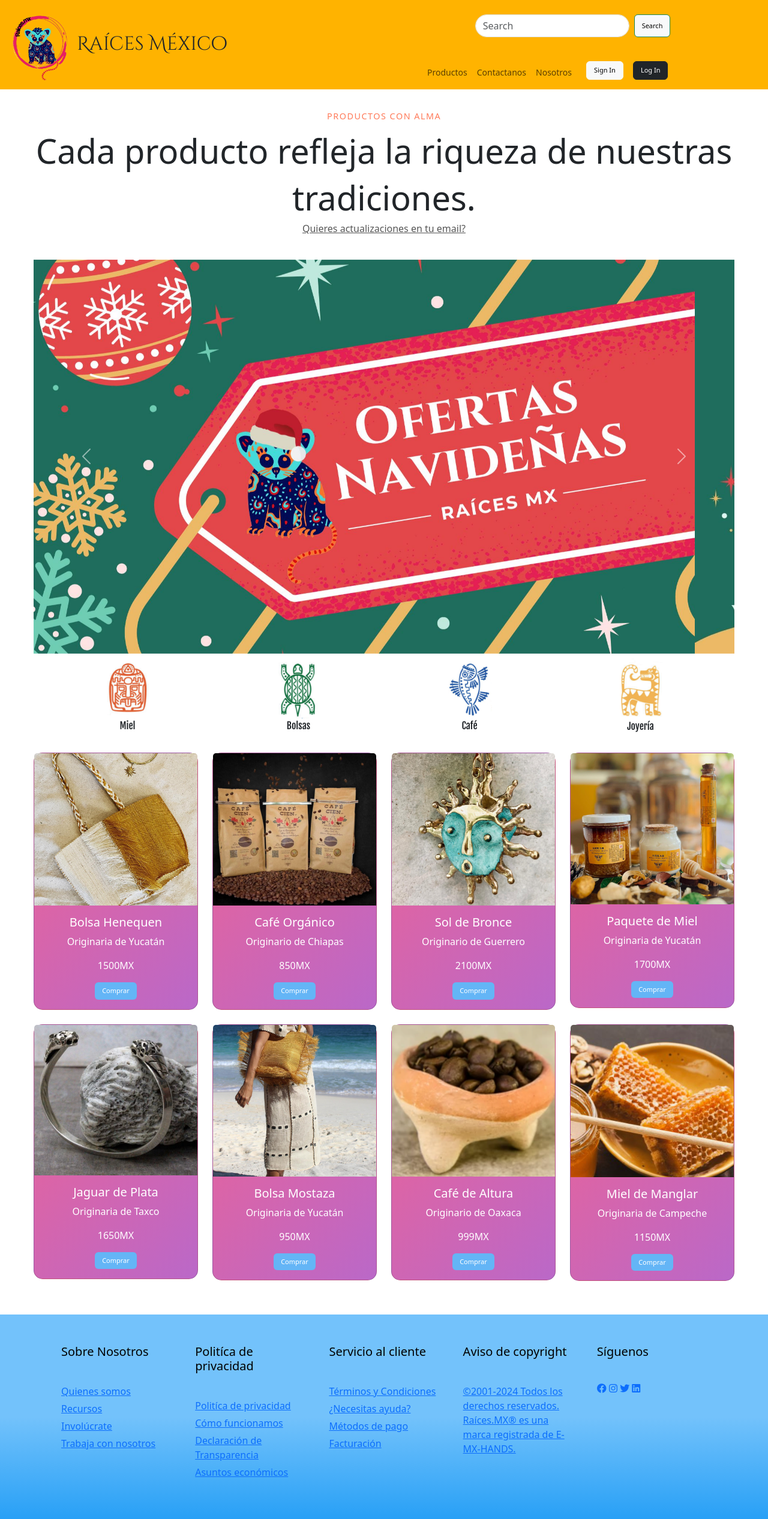
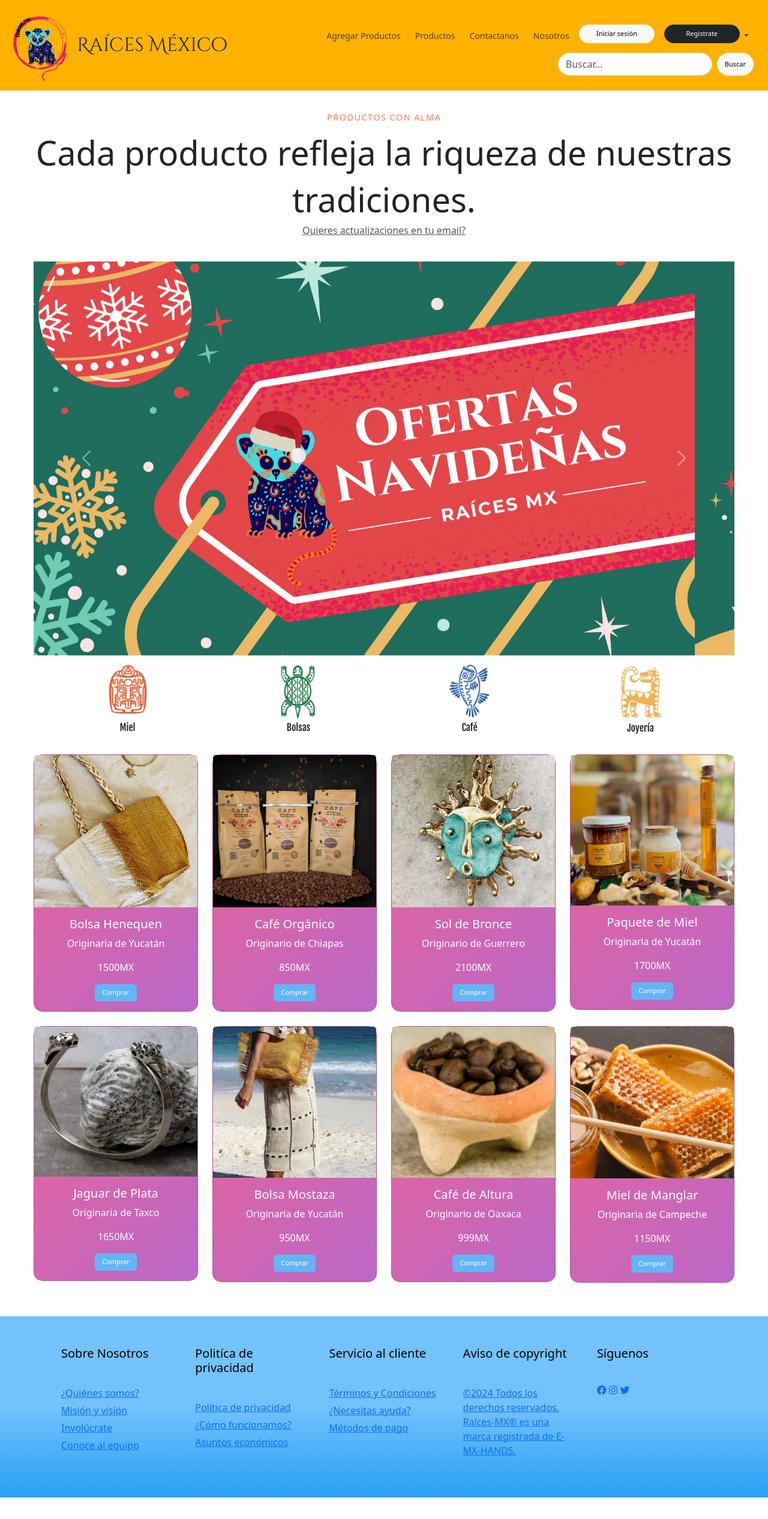
Before and after one commit to abivilleda28/Ra-ces-MX, a plain HTML site: page index.html in a window 1280 px wide. Shown: the whole page at 60% size. After the commit the page ends 2497 px from the top, so only its background shows below. Drawn offline with nearby package versions, Linux system fonts and the light colour scheme.

Commit message:
Update index.html

```diff
--- a/index.html
+++ b/index.html
@@ -33,71 +33,73 @@
   <body>
 
     <!-- Aqui comienza el Header -->
-    <header class="container-fluid d-flex flex-row"> <!-- container-fluid para que sea responsivo. d-flex para distribuir el espacio entre los elementos cuando no se conoce el tamaño exacto. flex-row para acomodar los elementos en filas. -->
-
+    <header>
+    <nav class="navbar navbar-expand-lg">
+      <div class="container-fluid">
         <nav class="navbar"> <!-- navbar para el link del logo -->
           <section>
-          <a class="navbar-brand" href="#">
+            <a class="navbar-brand" href="/Raices-Ecommerce/src/inicio.html">
               <img src="images/caco.png" alt="Raíces México" width="100"> <!---->
             </a>
           </section>
-      </nav>
-
-      <nav class="navbar">
-        <section class="container-flex|">
+          <section class="container-flex">
             <span class="navbar-brand1 mb-0 fs-2  ">Raíces  México</span>
           </section>
         </nav>
+        <button class="navbar-toggler" type="button" data-bs-toggle="collapse" data-bs-target="#navbarScroll" aria-controls="navbarScroll" aria-expanded="false" aria-label="Toggle navigation">
+          <span class="navbar-toggler-icon"></span>
+        </button>
+        <div class="collapse navbar-collapse" id="navbarScroll">
+          <section class="container d-flex flex-column align-items-end h-50 mt-3 " style="
+  margin-right: 0px;">
+          <ul class="navbar-nav my-2 my-lg-0" style="--bs-scroll-height: 100px;">
+          <!--Permanecera oculto y solo sera visible para los artesanos-->
+          <li class="nav-item me-2">
+            <a class="nav-link" id="oculto" href="#">Agregar Productos</a>
+          </li>
+            <li class="nav-item me-2">
+              <a class="nav-link" href="/Raices-Ecommerce/src/pages/Lista de productos/catalogo.html">Productos</a>
+            </li>
+            <li class="nav-item me-2">
+              <a class="nav-link" href="/Raices-Ecommerce/src/pages/Contactanos/contactanos.html">Contactanos</a>
+            </li>
+            <li class="nav-item me-2">
+              <a class="nav-link" href="/Raices-Ecommerce/src/pages/Sobre Nosotros/nosotros.html">Nosotros</a>
+            </li>
+            <!---->
+            <li>
+              <a class="nav-item me-2" href="/Raices-Ecommerce/src/pages/Login/login.html">
+                <button type="button" class="btn btn-light align-items-end mb-2 rounded-pill"style="
+    width: 126px">Iniciar sesión</button>
+              </a> </li>
+              <li class="nav-item dropdown">
+                <a class="nav-link dropdown-toggle" href="#" role="button" data-bs-toggle="dropdown" aria-expanded="false" style="
+      padding-top: 0px;">
+                  <button type="button" class="btn btn-dark align-items-end mb-2 rounded-pill" style="
+    width: 126px">
+                  Registrate
+                </button>
+                </a>
+                <ul class="dropdown-menu">
+                  <li><a class="dropdown-item" href="#">Soy artesano </a></li>
+                  <li><a class="dropdown-item" href="#">Soy comprador </a></li>
+                </ul>
+              </li>
+          </ul>
 
-      <section class="container d-flex flex-column align-items-end w-50 h-50 mt-3 row-gap-4">
-        <nav class="navbar align-items-start  me-2  ">
-          <form class="d-flex " role="search">
-            <input class="form-control me-2 rounded-pill " type="search" placeholder="Search" aria-label="Search">
-            <button class="btn btn-outline-success  text-black bg-light boton" type="submit">Search</button>
+      <section >
+          <form class="d-flex" role="search">
+            <input class="form-control me-2 rounded-pill" type="search" placeholder="Buscar..." aria-label="Search">
+            <button class="btn btn-light rounded-pill" type="submit">Buscar</button>
           </form>
+
+        </div>
+       </div>
+      </section></section>
     </nav>
 
-        <nav class="navbar navbar-expand-lg ">
-          <section class="container-fluid">
+    </header>
 
-            <button class="navbar-toggler" type="button" data-bs-toggle="collapse" data-bs-target="#navbarNav">
-              <span class="navbar-toggler-icon"></span>
-            </button>
-
-            <section class="collapse navbar-collapse" id="navbarNav">
-              <ul class="navbar-nav ms-auto">
-
-                <li class="nav-item">
-                  <a class="nav-link" href="./pages/Lista de productos/Productos.html">Productos</a>
-                </li>
-
-                <li class="nav-item">
-                  <a class="nav-link" href="./pages/Contactanos/contactanos.html">Contactanos</a>
-                </li>
-
-                <li class="nav-item">
-                  <a class="nav-link" href="./pages/Sobre Nosotros/nosotros.html">Nosotros</a>
-                </li>
-
-                <a href="./pages/Login/login.html">
-                  <button type="button" class="btn btn-light ms-3 align-items-start mb-2">Sign In</button>
-                </a>
-
-                <a href="./pages/Login/login.html">
-                  <button type="button" class="btn btn-dark ms-3 align-items-start mb-2">Log In</button>
-                </a>
-
-              </ul>
-
-            </section>
-
-          </section>
-
-        </nav>
-
-      </section>
-
-    </header>
 
     <main class="contenedor">
 
@@ -285,46 +287,40 @@
               <div class="footer-links">
                   <h4>Sobre Nosotros</h4>
                   <ul role="navigation">
-                  <li><a href="#">Quienes somos</a></li>
-                  <li><a href="#">Recursos</a></li>
-                  <li><a href="#">Involúcrate</a></li>
-                  <li><a href="#">Trabaja con nosotros</a></li>
+                      <li><a href="/Raices-Ecommerce/src/pages/Sobre Nosotros/nosotros.html">¿Quiénes somos?</a></li>
+                      <li><a target="_blank" href="/Raices-Ecommerce/src/assets/Images/MVV.png">Misión y visión</a></li>
+                      <li><a href="/Raices-Ecommerce/src/pages/Contactanos/contactanos.html">Involúcrate</a></li>
+                      <li><a href="/Raices-Ecommerce/src/pages/Sobre Nosotros/nosotros.html#equipoChicatana">Conoce al equipo</a></li>
                   </ul>
               </div>
               <div class="footer-links">
                   <h4>Politíca de privacidad</h4>
                   <ul>
-                  <li><a href="#">Politíca de privacidad</a></li>
-                  <li><a href="#">Cómo funcionamos</a></li>
-                  <li><a href="#">Declaración de Transparencia</a></li>
-                  <li><a href="#">Asuntos económicos</a></li>
+                      <li><a target="_blank" href="/Raices-Ecommerce/src/assets/PDFs/POLÍTICA DE PRIVACIDAD.pdf">Política de privacidad</a></li>
+                      <li><a target="_blank" href="/Raices-Ecommerce/src/assets/PDFs/como funcionamos.pdf">¿Cómo funcionamos?</a></li>
+                      <li><a target="_blank" href="/Raices-Ecommerce/src/assets/PDFs/Asuntos Economicos.pdf">Asuntos económicos</a></li>
                   </ul>
               </div>
               <div class="footer-links">
                   <h4>Servicio al cliente</h4>
                   <ul>
-                  <li><a href="#">Términos y Condiciones</a></li>
-                  <li><a href="#">¿Necesitas ayuda?</a></li>
-                  <li><a href="#">Métodos de pago</a></li>
-                  <li><a href="#">Facturación</a></li>
-
+                      <li><a target="_blank" href="/Raices-Ecommerce/src/assets/PDFs/Términos y condiciones (E-MX).pdf">Términos y Condiciones</a></li>
+                      <li><a href="/Raices-Ecommerce/src/pages/Contactanos/contactanos.html">¿Necesitas ayuda?</a></li>
+                      <li><a target="_blank"href="/Raices-Ecommerce/src/assets/PDFs/Métodos_pago.pdf">Métodos de pago</a></li>
                   </ul>
               </div>
               <div class="footer-links">
                   <h4>Aviso de copyright</h4>
                   <ul>
-                  <li><a href="#">©2001-2024 Todos los derechos reservados. Raíces.MX® es una marca registrada
-                          de
-                          E-MX-HANDS.</a></li>
+                      <li><a target="_blank" href="/Raices-Ecommerce/src/assets/PDFs/AVISO DE COPYRIGHT.pdf">©2024 Todos los derechos reservados. Raíces-MX® es una marca registrada de E-MX-HANDS.</a></li>
                   </ul>
               </div>
               <div class="footer-links">
                   <h4>Síguenos</h4>
                   <div class="social-link">
-                  <a href="#"><i class="fab fa-facebook"></i></a>
-                  <a href="#"><i class="fab fa-instagram"></i></a>
-                  <a href="#"><i class="fab fa-twitter"></i></a>
-                  <a href="#"><i class="fab fa-linkedin"></i></a>
+                      <a target="_blank" href="https://www.facebook.com/profile.php?id=61569948054140"><i class="fab fa-facebook"></i></a>
+                      <a target="_blank" href="https://www.instagram.com/e.mex.hands.raicesmexico/"><i class="fab fa-instagram"></i></a>
+                      <a target="_blank" href="https://x.com/RaicesMexico_E"><i class="fab fa-twitter"></i></a>
                   </div>
               </div>
           </div>
```
Lines whose indentation alone changed are shown as unchanged.
